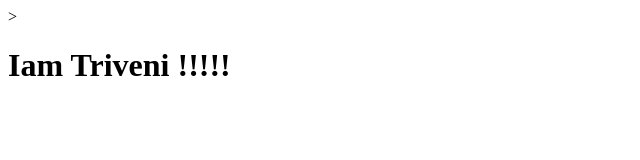
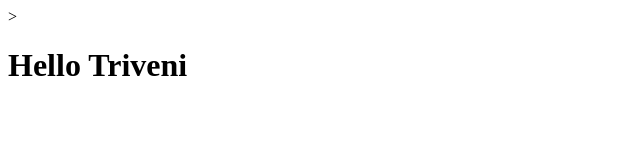
Before and after one commit to TriveniJatla05/TriveniJatla05.github.io, a plain HTML site: page index.html in a window 1280 px wide. Shown: the whole page, without its empty margins (0-640 px from the left). Drawn offline with Linux system fonts and the light colour scheme.

Commit message:
adding hello to h1 tag

```diff
--- a/index.html
+++ b/index.html
@@ -12,7 +12,7 @@
 
 <body>
 
-    <h1>Iam Triveni !!!!!</h1>
+    <h1>Hello Triveni </h1>
 
 </body>
 
```
